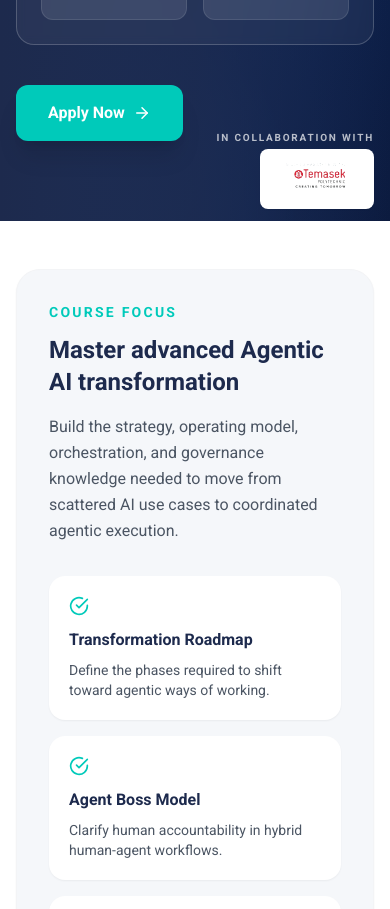
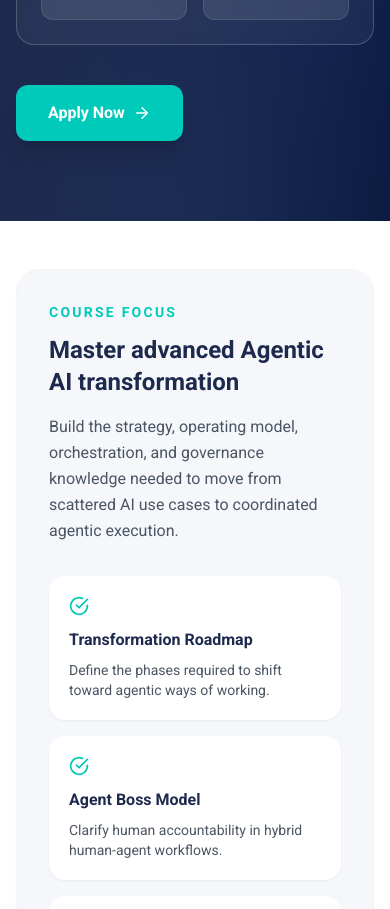
Before and after one commit to nexiuslabs/nexiusacademyskillsfuture, a React (Vite) app: page /courses/advanced-agentic-ai in a window 390 px wide. Shown: the part 1000-1909 px from the top of the page. Built offline with nearby package versions, Linux system fonts and the light colour scheme.

Commit message:
hide TP collaboration logo on mobile to prevent overlap with hero buttons

```diff
--- a/pages/FrontierFirmCoursePage.tsx
+++ b/pages/FrontierFirmCoursePage.tsx
@@ -239,7 +239,7 @@ const FrontierFirmCoursePage: React.FC = () => {
               </div>
             </div>
           </div>
-        <div className="absolute bottom-3 right-4 sm:bottom-4 sm:right-6 lg:right-8">
+        <div className="absolute bottom-3 right-4 sm:bottom-4 sm:right-6 lg:right-8 hidden sm:block">
           <div className="flex flex-col items-end">
             <span className="mb-1 text-[10px] font-bold uppercase tracking-[0.18em] text-white/70">
               In collaboration with
```
